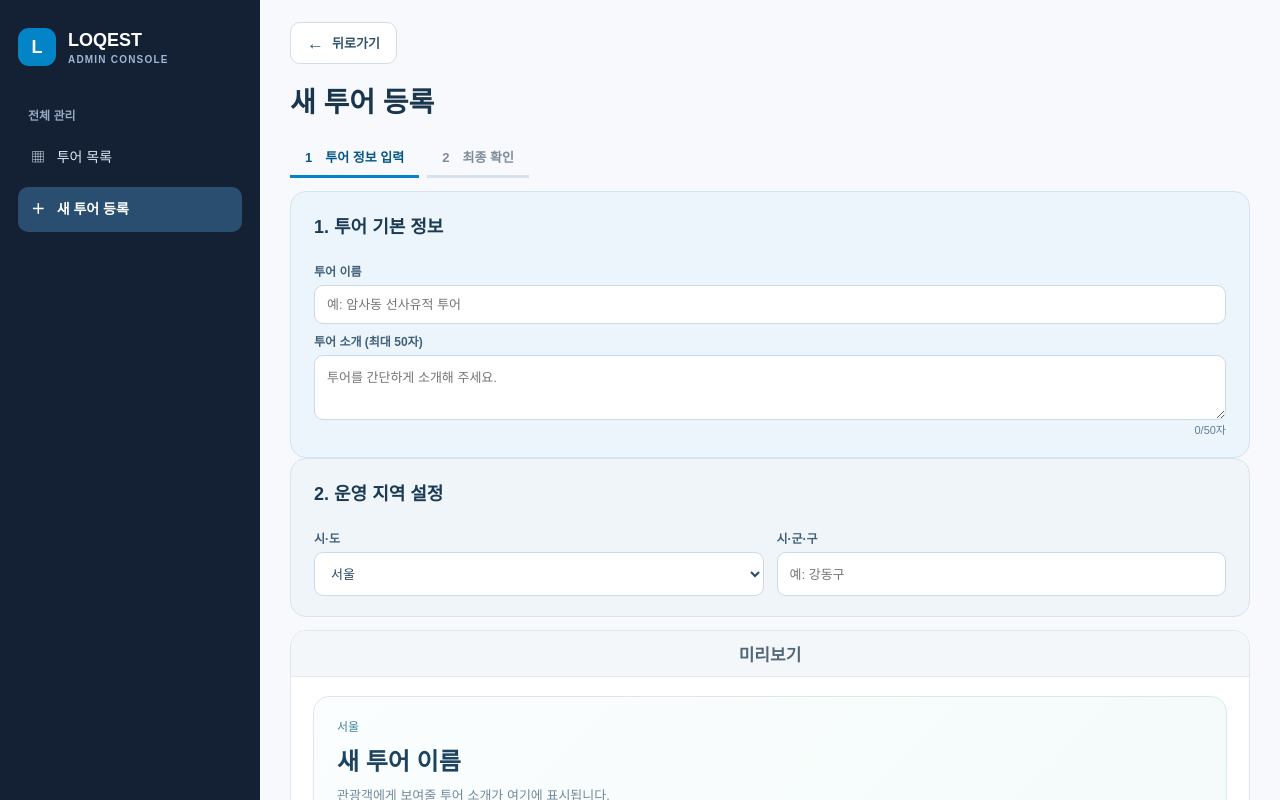
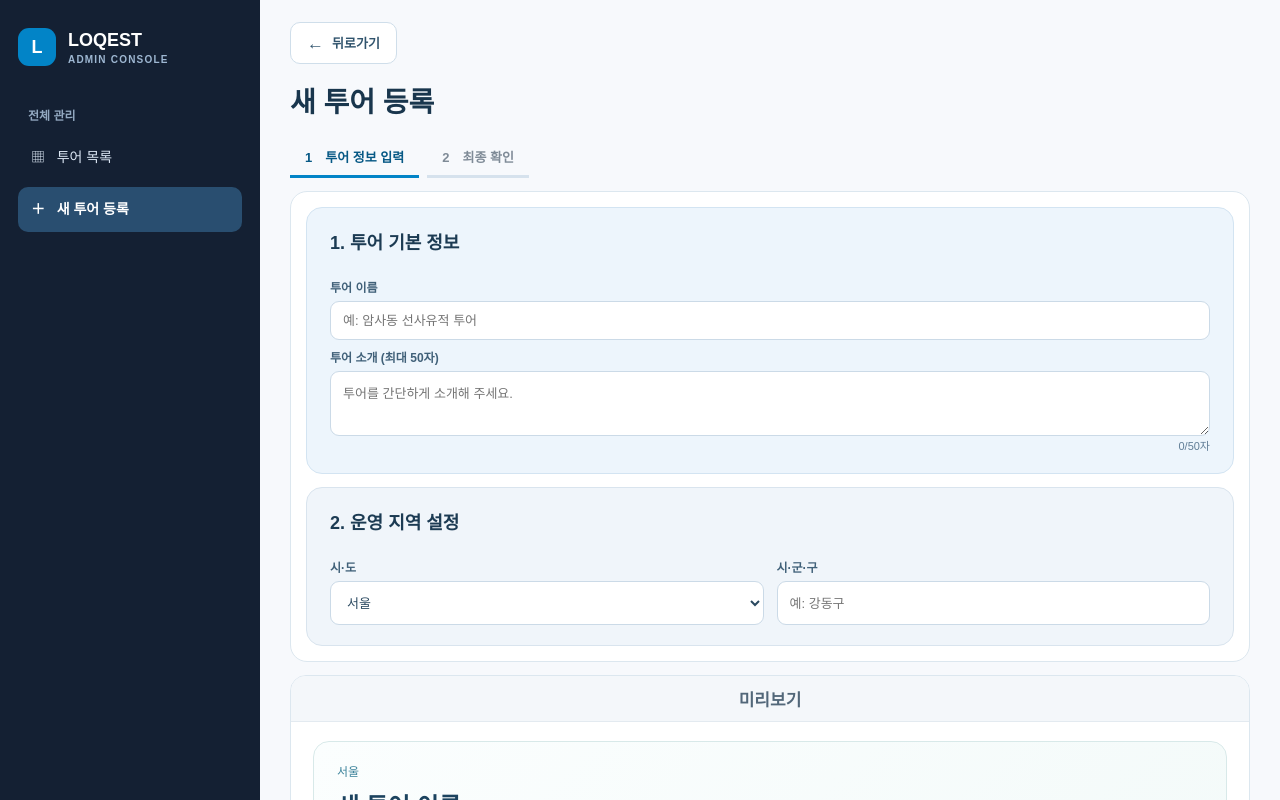
Before and after one commit to poketmon2004-droid/loqest-prototype, a Next.js app: page /admin/tours/new in a window 1280 px wide. Shown: the top 800 px of the page. Built offline with nearby package versions, Linux system fonts and the light colour scheme.

Commit message:
style(admin): add subtle outer frame around tour detail and region cards

```diff
--- a/components/TourEditor.module.css
+++ b/components/TourEditor.module.css
@@ -148,3 +148,7 @@
 
 /* Quiet, consistent preview heading for tour and quest admin screens */
 .previewBanner{background:#f4f7fa;color:#526779;border-bottom:1px solid #e3eaf0;font-size:17px;font-weight:750}
+
+/* Group the two tour-information sections without changing their inputs */
+.informationGroup{display:grid;gap:13px;padding:15px;background:#fff;border:1px solid #dce7ef;border-radius:17px}
+@media(max-width:700px){.informationGroup{padding:10px;gap:10px}}
```
